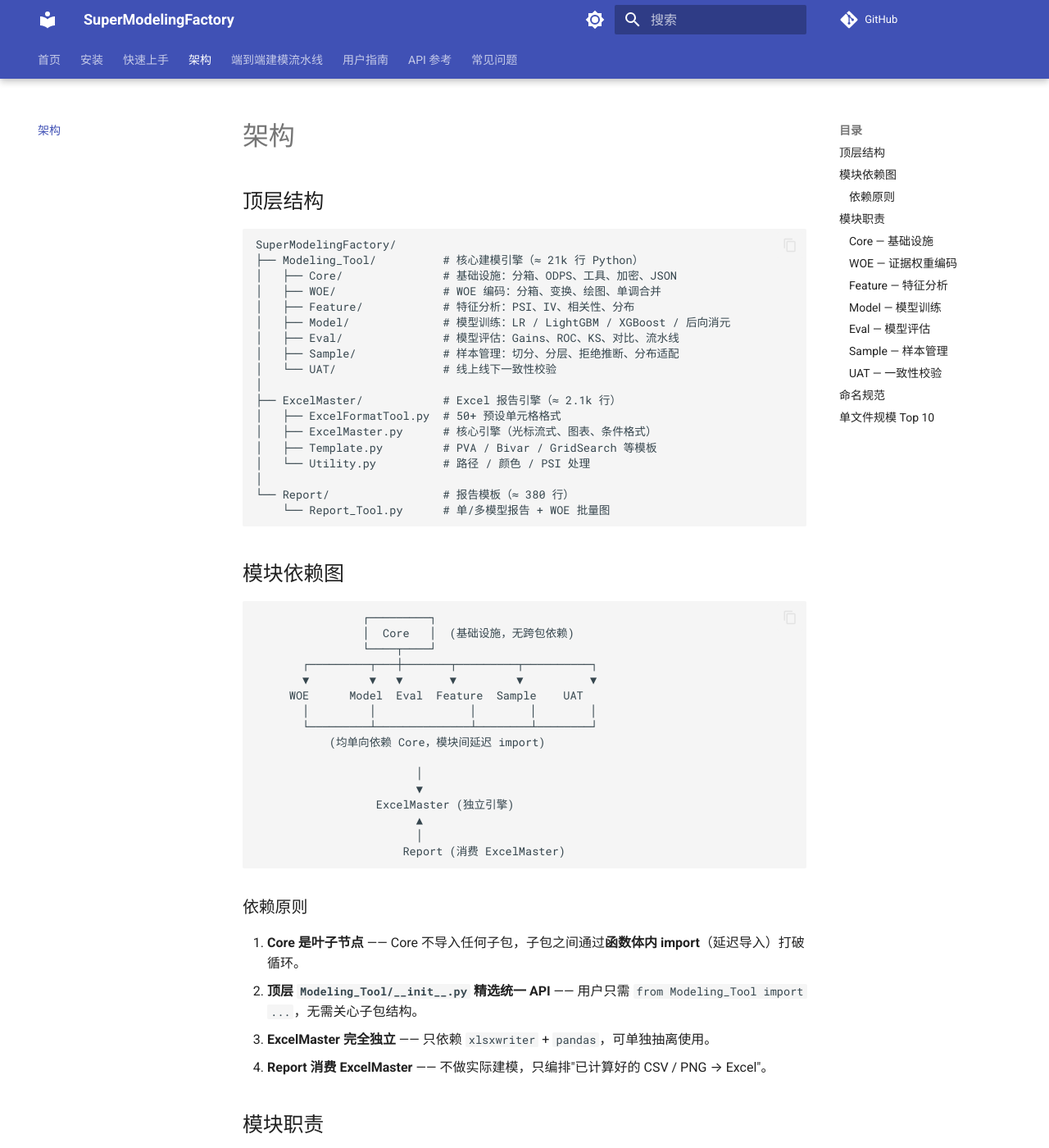
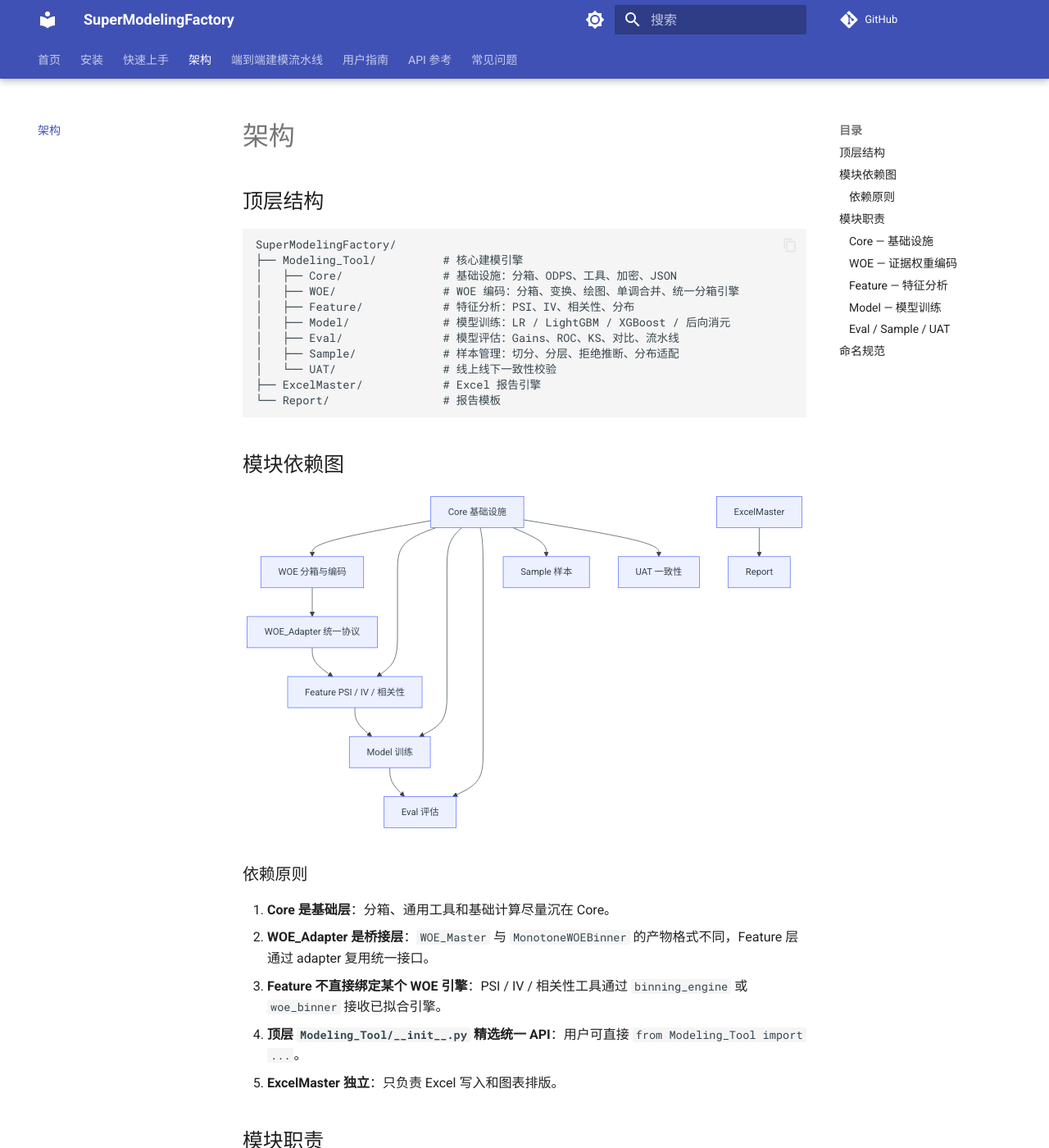
Before and after one commit to Kyle-J-Sun/SuperModelingFactory_doc, an MkDocs documentation site: the page built from docs/architecture.md, in a window 1280 px wide and 1400 px high. Shown: the whole window at 82% size. Built offline with MkDocs 1.6.1 and Material for MkDocs 9.7.7, drawn with Linux system fonts in a browser that asks for light colours; comment, search, counter and statistics services are not loaded; some of the changed text lies outside the part shown.

````diff
--- a/docs/architecture.md
+++ b/docs/architecture.md
@@ -4,52 +4,53 @@
 
 ```
 SuperModelingFactory/
-├── Modeling_Tool/          # 核心建模引擎（≈ 21k 行 Python）
+├── Modeling_Tool/          # 核心建模引擎
 │   ├── Core/               # 基础设施：分箱、ODPS、工具、加密、JSON
-│   ├── WOE/                # WOE 编码：分箱、变换、绘图、单调合并
+│   ├── WOE/                # WOE 编码：分箱、变换、绘图、单调合并、统一分箱引擎
 │   ├── Feature/            # 特征分析：PSI、IV、相关性、分布
 │   ├── Model/              # 模型训练：LR / LightGBM / XGBoost / 后向消元
 │   ├── Eval/               # 模型评估：Gains、ROC、KS、对比、流水线
 │   ├── Sample/             # 样本管理：切分、分层、拒绝推断、分布适配
 │   └── UAT/                # 线上线下一致性校验
-│
-├── ExcelMaster/            # Excel 报告引擎（≈ 2.1k 行）
-│   ├── ExcelFormatTool.py  # 50+ 预设单元格格式
-│   ├── ExcelMaster.py      # 核心引擎（光标流式、图表、条件格式）
-│   ├── Template.py         # PVA / Bivar / GridSearch 等模板
-│   └── Utility.py          # 路径 / 颜色 / PSI 处理
-│
-└── Report/                 # 报告模板（≈ 380 行）
-    └── Report_Tool.py      # 单/多模型报告 + WOE 批量图
+├── ExcelMaster/            # Excel 报告引擎
+└── Report/                 # 报告模板
 ```
 
 ## 模块依赖图
 
-```
-                ┌─────────┐
-                │  Core   │  (基础设施，无跨包依赖)
-                └────┬────┘
-       ┌─────────┬───┼───────┬─────────┬──────────┐
-       ▼         ▼   ▼       ▼         ▼          ▼
-     WOE      Model  Eval  Feature  Sample    UAT
-       │         │              │        │        │
-       └─────────┴──────────────┴────────┴────────┘
-           (均单向依赖 Core，模块间延迟 import)
+```mermaid
+flowchart TD
+    Core[Core 基础设施]
+    WOE[WOE 分箱与编码]
+    Adapter[WOE_Adapter 统一协议]
+    Feature[Feature PSI / IV / 相关性]
+    Model[Model 训练]
+    Eval[Eval 评估]
+    Sample[Sample 样本]
+    UAT[UAT 一致性]
+    Excel[ExcelMaster]
+    Report[Report]
 
-                        │
-                        ▼
-                  ExcelMaster (独立引擎)
-                        ▲
-                        │
-                      Report (消费 ExcelMaster)
+    Core --> WOE
+    Core --> Feature
+    Core --> Model
+    Core --> Eval
+    Core --> Sample
+    Core --> UAT
+    WOE --> Adapter
+    Adapter --> Feature
+    Feature --> Model
+    Model --> Eval
+    Excel --> Report
 ```
 
 ### 依赖原则
 
-1. **Core 是叶子节点** —— Core 不导入任何子包，子包之间通过**函数体内 import**（延迟导入）打破循环。
-2. **顶层 `Modeling_Tool/__init__.py` 精选统一 API** —— 用户只需 `from Modeling_Tool import ...`，无需关心子包结构。
-3. **ExcelMaster 完全独立** —— 只依赖 `xlsxwriter` + `pandas`，可单独抽离使用。
-4. **Report 消费 ExcelMaster** —— 不做实际建模，只编排"已计算好的 CSV / PNG → Excel"。
+1. **Core 是基础层**：分箱、通用工具和基础计算尽量沉在 Core。
+2. **WOE_Adapter 是桥接层**：`WOE_Master` 与 `MonotoneWOEBinner` 的产物格式不同，Feature 层通过 adapter 复用统一接口。
+3. **Feature 不直接绑定某个 WOE 引擎**：PSI / IV / 相关性工具通过 `binning_engine` 或 `woe_binner` 接收已拟合引擎。
+4. **顶层 `Modeling_Tool/__init__.py` 精选统一 API**：用户可直接 `from Modeling_Tool import ...`。
+5. **ExcelMaster 独立**：只负责 Excel 写入和图表排版。
 
 ## 模块职责
 
@@ -57,86 +58,50 @@
 
 | 文件 | 职责 |
 |------|------|
-| `Binning_Tool.py` | 等频 / 等距 / 卡方 / 决策树分箱；自动满足最小占比 |
-| `ODPS_Tool.py` | 阿里云 MaxCompute 客户端（执行 SQL 并行转 DataFrame） |
-| `utils.py` | 杂项：`save_model`、`load_model`、`scoring`、`calc_woe/iv`、Vintage 工具 |
-| `kDataFrame.py` | pandas 扩展（`odds_score`, `scale_score`） |
-| `Slope_Tool.py` | 线性回归斜率（sklearn / scipy / numpy / manual 4 种实现） |
-| `XOR_Encryptor.py` | XOR + Base64 文本加解密（支持整 DataFrame） |
-| `Json_Data_Converter.py` | CDC 征信数据 DataFrame ↔ JSON 双向转换 |
-| `Check_DuckDB_Compatibility.py` | 扫描 SQL 文件的 DuckDB 兼容性 |
-| `test_remove_comments.py` | SQL 注释移除的 pytest 单元测试 |
+| `Binning_Tool.py` | 等频 / 等距 / 卡方 / 决策树分箱 |
+| `ODPS_Tool.py` | 阿里云 MaxCompute 客户端 |
+| `utils.py` | 杂项工具、评分、WOE/IV 基础计算 |
+| `Model_Registry_Tool.py` | 模型 artifact 与 metadata 持久化 |
 
 ### WOE — 证据权重编码
 
 | 文件 | 职责 |
 |------|------|
 | `WOE_Master.py` | 全流程主控：fit → transform → 整体 / 分组 WOE 表 |
+| `WOE_Monotone_Binner.py` | 贪心单调 WOE 分箱器 |
+| `WOE_Adapter.py` | 统一 WOE 分箱引擎协议，桥接 Master / Monotone 与 Feature 筛选 |
 | `WOE_Tool.py` | 单变量 / 多变量 WOE 转换、单调性检验 |
 | `WOE_Plot_Tool.py` | 单变量 / 双变量绑图、整体 / 分组 WOE 表汇总 |
-| `WOE_Monotone_Binner.py` | **贪心单调 WOE 分箱器**（卡方初始化 + 类别聚类 + Optuna + 并行） |
-| `WOE_Report_Builder.py` | WOE 批量图 Excel 报告（增强版） |
-| `plot_woe_tool.py` | 分组指标提取、PSI 表计算 |
+| `WOE_Report_Builder.py` | WOE 批量图 Excel 报告 |
 
 ### Feature — 特征分析
 
 | 文件 | 职责 |
 |------|------|
-| `PSI_Tool.py` | 群体稳定性指数（单变量 / 多变量 / 数据集内） |
-| `Feature_Insights.py` | IV 计算、WOE 分箱、自动绑图、相关性过滤 |
+| `PSI_Tool.py` | PSI 计算，支持通过 `binning_engine` 复用 WOE 分箱 |
+| `Feature_Insights.py` | IV / KS 计算、WOE 绘图、相关性过滤 |
+| `WOE_Engine_Feature_Patch.py` | 给 PSI / IV / Correlation 工具挂载 WOE 引擎兼容路径 |
 | `Distribution_Tool.py` | 分布偏移检测、KDE / 直方图 / 地毯图 |
 
 ### Model — 模型训练
 
 | 文件 | 职责 |
 |------|------|
-| `GBM_Tool.py` | LightGBM / XGBoost 统一接口 + 校准 + 变量重要性 |
-| `LRM_Tool.py` | 逻辑回归 + statsmodels 摘要 + AIC/BIC + 逐步选择 |
-| `Backward_Tool.py` | 后向变量消元（基于累计重要性阈值） |
+| `GBM_Tool.py` | LightGBM / XGBoost 统一接口 |
+| `GBM_Search_Tool.py` | GBM 超参搜索 |
+| `LRM_Tool.py` | 逻辑回归、statsmodels 摘要、逐步选择 |
+| `Backward_Tool.py` | 后向变量消元 |
 
-### Eval — 模型评估
+### Eval / Sample / UAT
 
-| 文件 | 职责 |
+| 模块 | 职责 |
 |------|------|
-| `Model_Eval_Tool.py` | Gains 表、性能汇总、交叉风险 |
-| `Evaluation_Tool.py` | 链式 `EvaluationPipeline`（`.group_by().subset_by().apply()`） |
-| `evaluate_model.py` | 单 / 多模型 ROC、KS、PR、KDE、PCT、Gain 绘图 |
-
-### Sample — 样本管理
-
-| 文件 | 职责 |
-|------|------|
-| `Sample_Split.py` | 样本切分、分层采样、SMOTE 均衡、最优种子搜索 |
-| `Reject_Infer.py` | 拒绝推断（Hard-Cut / Fuzzy / Parceling / SimpleAugment） |
-| `Distribution_Adaptation.py` | 密度比 / KL / 协变量偏移三种样本加权 |
-
-### UAT — 一致性校验
-
-| 文件 | 职责 |
-|------|------|
-| `UAT_Consistency_Checker.py` | 线上线下分数 / 数据一致性校验，输出容差对比 Excel |
+| `Eval` | Gains、ROC、KS、性能汇总、评估流水线 |
+| `Sample` | 样本切分、分层采样、拒绝推断、分布适配 |
+| `UAT` | 线上线下分数 / 特征一致性校验 |
 
 ## 命名规范
 
-- **公开 API**：通过 `__init__.py` 导出，使用方只需 `from Modeling_Tool import ...`
-- **类名**：PascalCase（如 `WOE_Master`, `PerformanceEvaluator`）
-- **函数名**：snake_case（如 `woe_transform`, `calculate_slope_sklearn`）
-- **私有成员**：以 `_` 开头（如 `_patch_wide_schema_download`），不保证稳定接口
-- **常量**：全大写（部分历史代码使用）
-
-## 单文件规模 Top 10
-
-| 排名 | 文件 | 行数 |
-|------|------|------|
-| 1 | `WOE/WOE_Monotone_Binner.py` | 3324 |
-| 2 | `Core/utils.py` | 2645 |
-| 3 | `Eval/Model_Eval_Tool.py` | 2341 |
-| 4 | `Eval/evaluate_model.py` | 1945 |
-| 5 | `Model/Backward_Tool.py` | 1485 |
-| 6 | `Eval/Evaluation_Tool.py` | 1451 |
-| 7 | `Model/LRM_Tool.py` | 1529 |
-| 8 | `Model/GBM_Tool.py` | 1348 |
-| 9 | `Feature/PSI_Tool.py` | 1175 |
-| 10 | `WOE/WOE_Tool.py` | 1094 |
-
-合计 **≈ 31,300 行 Python**。
+- 公开 API 通过 `__init__.py` 导出。
+- 类名使用 PascalCase，函数名使用 snake_case。
+- 私有成员以 `_` 开头，不保证稳定接口。
--- a/mkdocs.yml
+++ b/mkdocs.yml
@@ -133,6 +133,7 @@
       - 样本管理: guides/sample.md
       - ODPS 数据抽取: guides/odps.md
       - WOE 编码: guides/woe.md
+      - WOE 分箱引擎: guides/woe_binning_engine.md
       - 特征筛选: guides/feature.md
       - 模型训练: guides/model.md
       - GBM 超参搜索: guides/gbm_param_search.md
````
Also changed, not shown: docs/guides/index.md (+7 -2 lines).
